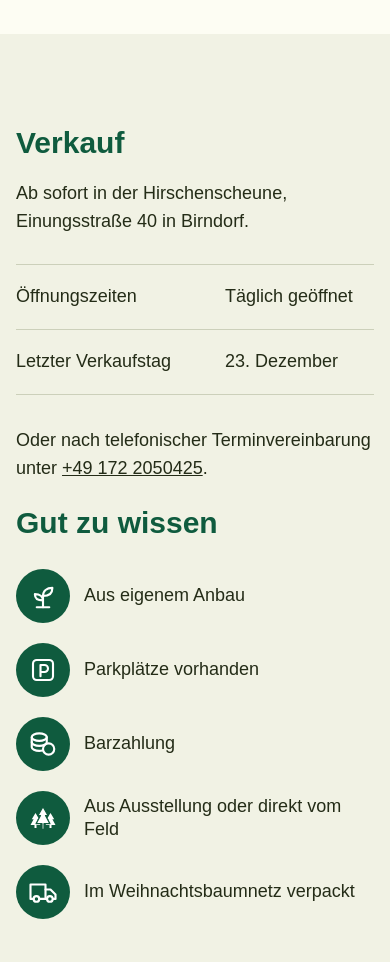
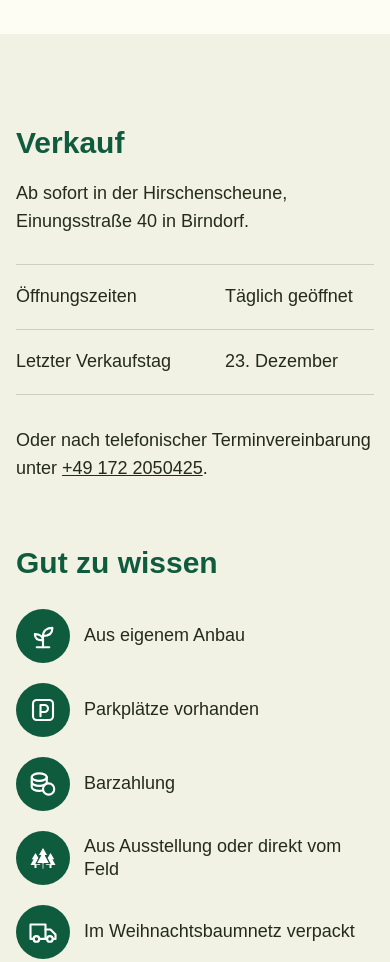
Before and after one commit to robinbaechle-ops/Ebner-Birndorf, a plain HTML site: page index.html in a window 390 px wide. Shown: the part 3800-4762 px from the top of the page. Drawn offline with Linux system fonts and the light colour scheme.

Commit message:
Mobil: mehr Abstand vor Gut zu wissen

```diff
--- a/style.css
+++ b/style.css
@@ -232,6 +232,7 @@ mark {
   .nav { display: none; }
   .kopf .knopf { margin-left: auto; }
   .raster.drei, .raster.zwei { grid-template-columns: 1fr; }
+  #verkauf .raster.zwei { row-gap: 64px; }
   .cookie-banner .inhalt { flex-direction: column; align-items: stretch; }
   .cookie-aktionen .knopf { flex: 1; padding-inline: 12px; }
 }
```
